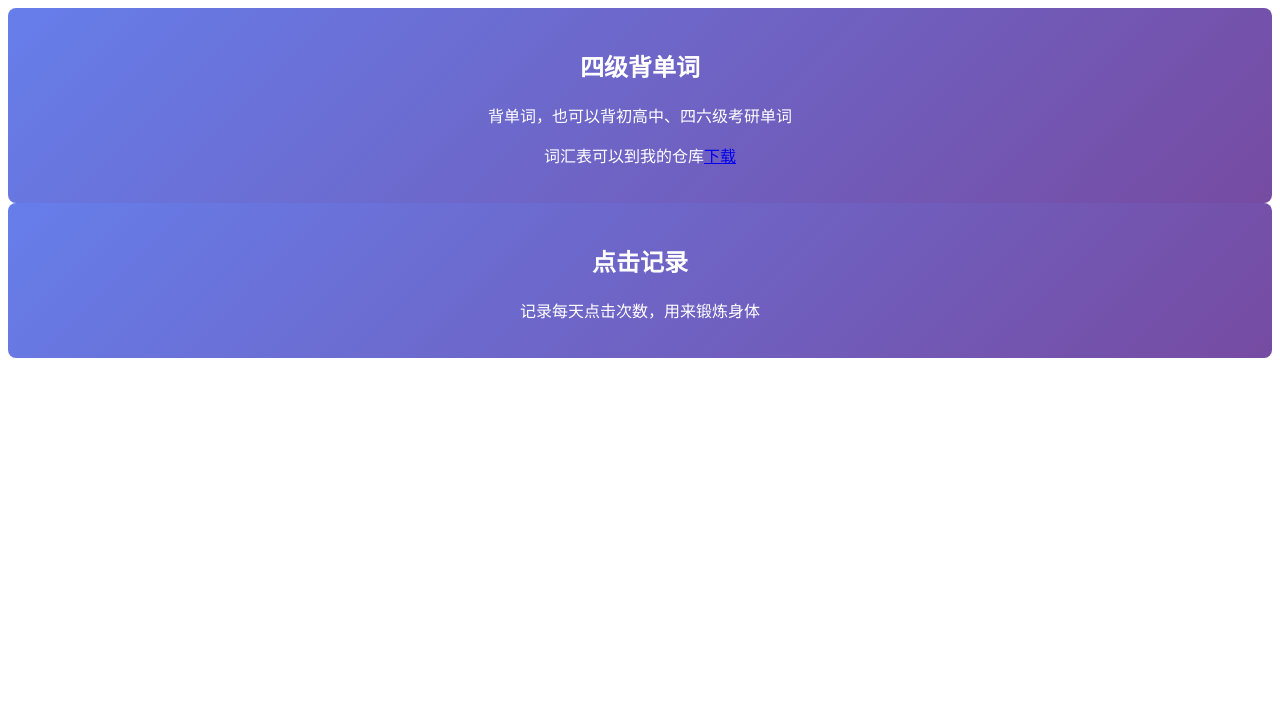
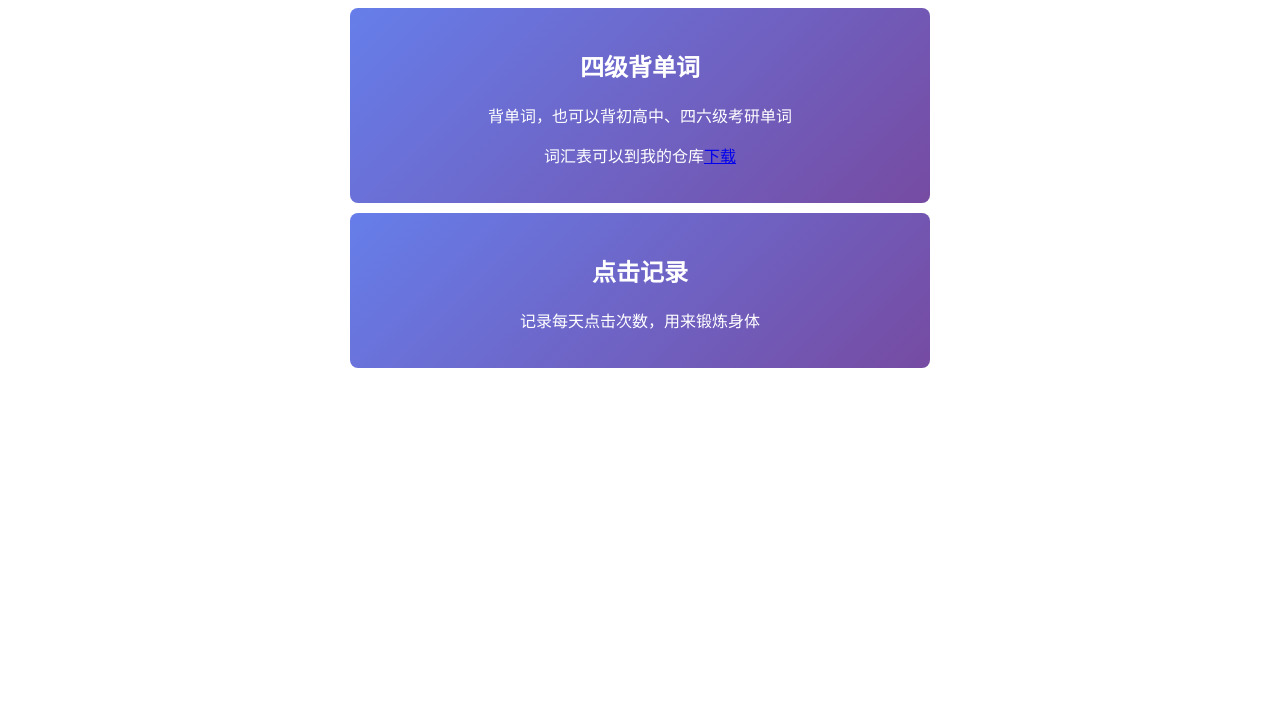
Before and after one commit to alen0307/alen0307.github.io, a plain HTML site: page index.html in a window 1280 px wide. Shown: the part 81-800 px from the top of the page. Drawn offline with Linux system fonts and the light colour scheme.

Commit message:
Update index.html

```diff
--- a/index.html
+++ b/index.html
@@ -4,6 +4,11 @@
     <meta charset="UTF-8">
     <title>alen的主页</title>
     <style>
+		body{
+			max-width:600px;
+			margin:0 auto;
+
+		}
         h1 { color: #333; }
         .box {
             background: linear-gradient(135deg, #667eea 0%, #764ba2 100%);
@@ -11,6 +16,7 @@
             border-radius: 8px;
             color: white;
             text-align: center;
+			margin:10px;
         }
     </style>
 </head>
```
